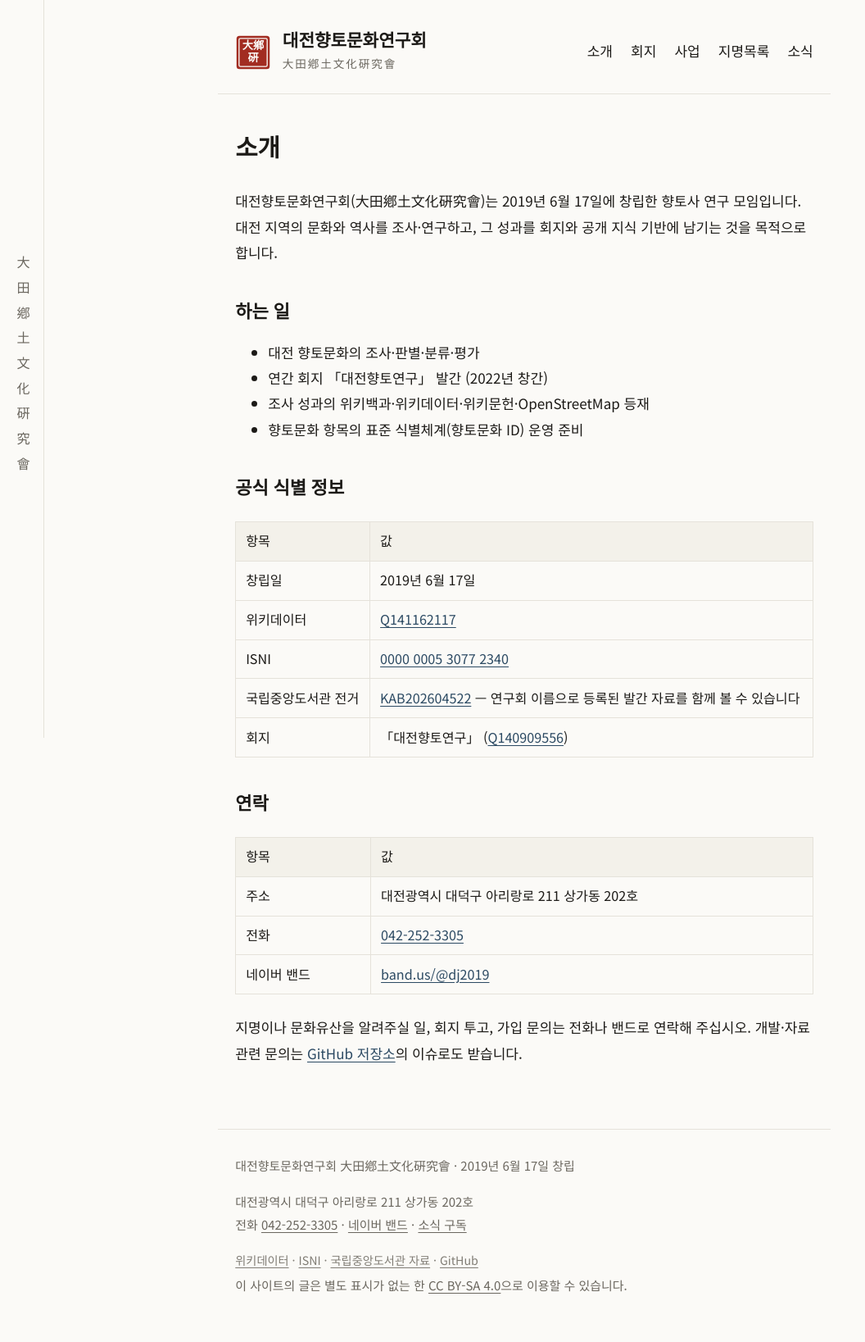
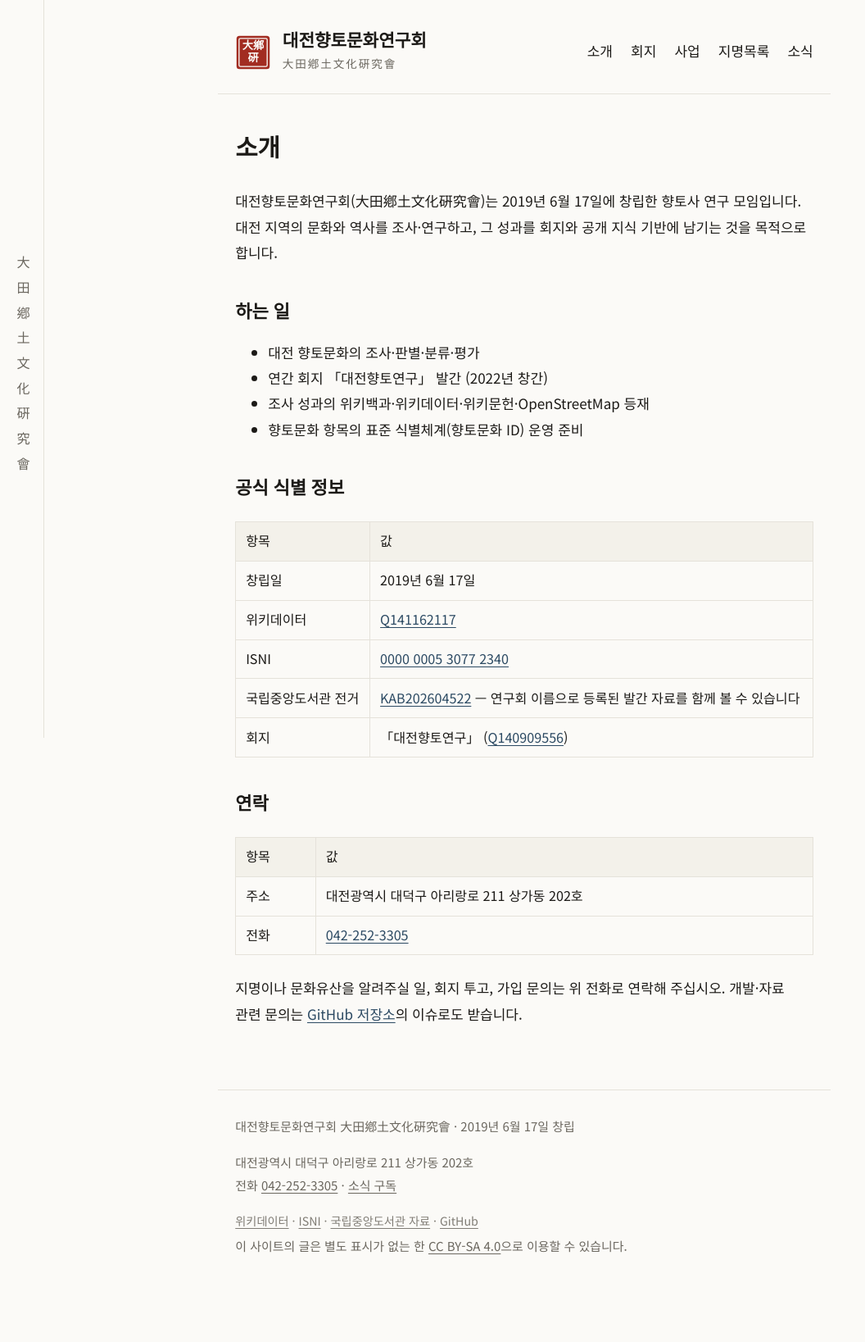
Before and after one commit to daehyang/daehyang.github.io, a Jekyll site: the page built from about.md, in a window 1280 px wide. Shown: the whole page at 82% size, without its empty margins (0-1056 px from the left). Built offline with Jekyll 4.4.1, drawn with Linux system fonts in a browser that asks for light colours; after the commit the page ends 1589 px from its top, so only the background shows below that; some of the changed lines change nothing that is shown.

Commit message:
열리지 않는 밴드 링크를 빼고, 값이 없으면 링크가 사라지게 함
band.us/@dj2019 가 열리지 않아 모든 페이지 하단에 죽은 링크가 걸려 있었다.
올바른 주소를 얻을 때까지 값을 비워 둔다.

- 밴드 링크는 값이 있을 때만 나타난다. Liquid 에서 빈 문자열은 '참'이라
  조건에 그대로 쓰면 href="" 인 빈 링크가 남으므로, 먼저 담아 두고 비교한다
- 구분점을 각 항목 앞으로 옮겼다. 태그 뒤에 두면 공백이 먹혀 '·<a' 처럼 붙는다
- 올바른 주소를 얻는 방법을 _config.yml 주석에 적었다

```diff
--- a/_config.yml
+++ b/_config.yml
@@ -30,7 +30,13 @@ org:
   # 공식 연락처. 푸터와 소개 페이지가 이 값을 참조한다 — 바뀌면 여기만 고친다.
   address: 대전광역시 대덕구 아리랑로 211 상가동 202호
   phone: 042-252-3305
-  band: https://band.us/@dj2019
+  # 네이버 밴드 주소. 비워 두면 푸터에 링크이 나타나지 않는다.
+  # band.us/@dj2019 는 열리지 않았다(2026-08-26 확인). 올바른 주소를 얻는 방법:
+  #   PC 웹에서 band.us 로그인 → 해당 밴드 열기 → 주소창의
+  #   https://band.us/band/<숫자> 를 그대로 쓴다. 이 숫자 주소가 가장 안정적이다.
+  # 공개 밴드로 '밴드 주소'를 따로 설정했다면 https://band.us/@<주소> 도 쓸 수 있다.
+  # 비공개 밴드라면 외부인이 열 수 없으니 홈페이지에 걸지 않는다.
+  band: ""
   email: ""   # 대표 메일이 생기면 기입 (지금은 전화와 밴드로 받는다)
 
 markdown: kramdown
--- a/_layouts/default.html
+++ b/_layouts/default.html
@@ -40,11 +40,17 @@
 
   <footer class="site-footer">
     <p>{{ site.title }} {{ site.title_hanja }} · 2019년 6월 17일 창립</p>
+    {%- comment -%}
+      Liquid 에서 빈 문자열("")은 '참'이다. site.org.band 를 그대로 조건에 쓰면
+      값이 비어도 통과해 href="" 인 빈 링크가 남는다. 먼저 담아 두고 비교한다.
+      (주석 안에 Liquid 태그 문법을 적으면 태그로 해석되므로 적지 않는다.)
+    {%- endcomment -%}
+    {% assign band_url = site.org.band | default: "" | strip %}
     <p class="footer-contact">
       {{ site.org.address }}<br>
-      전화 <a href="tel:{{ site.org.phone | remove: '-' }}">{{ site.org.phone }}</a> ·
-      <a href="{{ site.org.band }}">네이버 밴드</a> ·
-      <a href="{{ '/feed.xml' | relative_url }}">소식 구독</a>
+      전화 <a href="tel:{{ site.org.phone | remove: '-' }}">{{ site.org.phone }}</a>
+      {% if band_url != "" %}· <a href="{{ band_url }}">네이버 밴드</a>{% endif %}
+      · <a href="{{ '/feed.xml' | relative_url }}">소식 구독</a>
     </p>
     <p class="footer-ids">
       <a href="https://www.wikidata.org/wiki/{{ site.org.wikidata }}">위키데이터</a> ·
--- a/about.md
+++ b/about.md
@@ -30,8 +30,7 @@ permalink: /about/
 |---|---|
 | 주소 | 대전광역시 대덕구 아리랑로 211 상가동 202호 |
 | 전화 | [042-252-3305](tel:0422523305) |
-| 네이버 밴드 | [band.us/@dj2019](https://band.us/@dj2019) |
 
-지명이나 문화유산을 알려주실 일, 회지 투고, 가입 문의는 전화나 밴드로 연락해
+지명이나 문화유산을 알려주실 일, 회지 투고, 가입 문의는 위 전화로 연락해
 주십시오. 개발·자료 관련 문의는 [GitHub 저장소](https://github.com/daehyang)의
 이슈로도 받습니다.
```
